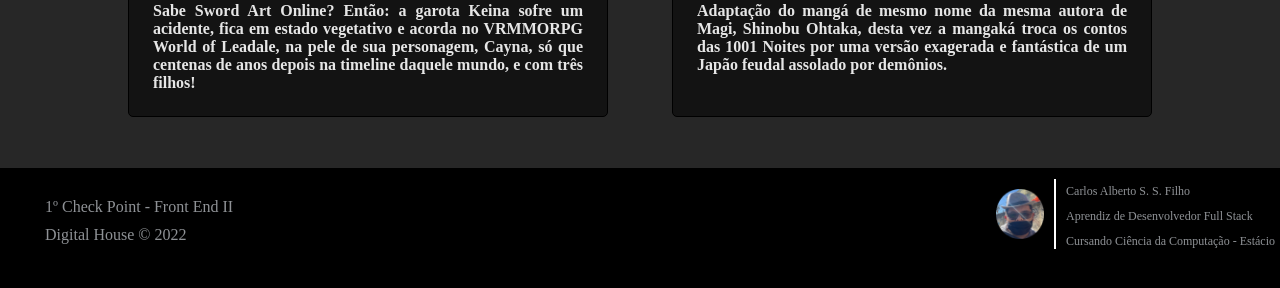
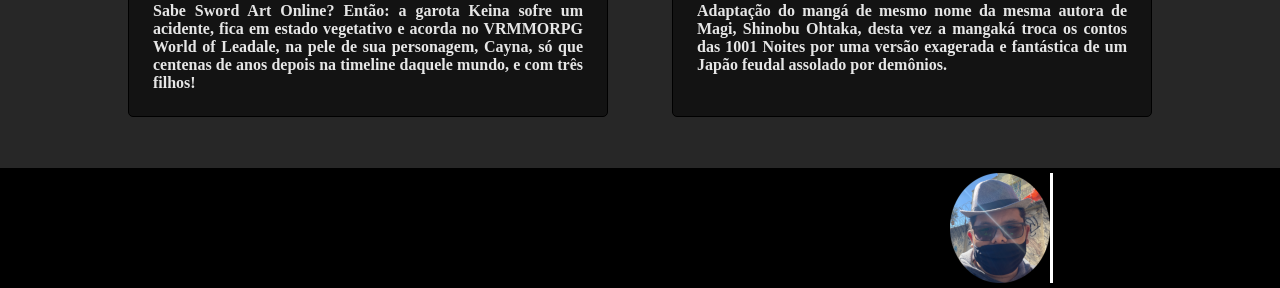
Before and after one commit to carlosalbertofilho/01CheckPoint-Front-end2, a plain HTML site: page index.html in a window 1280 px wide. Shown: the part 512-800 px from the top of the page. Drawn offline with Linux system fonts and the light colour scheme; a web font is replaced by a local one.

Commit message:
Footer adjustment position and fix duplicate post

```diff
--- a/index.html
+++ b/index.html
@@ -50,18 +50,16 @@
             </div>
         </main>
         <footer>
-            <div class="footer-esquerda">
+            <div class="footer-right">
                 <p>1º Check Point - Front End II</p>
                 <p>Digital House &copy 2022</p>
             </div>
-            <div class="footer-direita">
-                <div class="footer-sobre">
-                    <img src="assets/eu.png" alt="Carlos Alberto" />
-                    <div class="sobre-conteudo">
-                        <p>Carlos Alberto S. S. Filho</p>
-                        <p>Aprendiz de Desenvolvedor Full Stack</p>
-                        <p>Cursando Ciência da Computação - Estácio</p>
-                    </div>
+            <div class="footer-left">
+                <img src="assets/eu.png" alt="Carlos Alberto" />
+                <div>
+                    <p>Carlos Alberto S. S. Filho</p>
+                    <p>Aprendiz de Desenvolvedor Full Stack</p>
+                    <p>Cursando Ciência da Computação - Estácio</p>
                 </div>
             </div>
         </footer>
--- a/main.js
+++ b/main.js
@@ -63,6 +63,7 @@
     containerReference.className="posts";
     formNewPostReference.className="hidden";
     console.log(posts);
+    containerReference.innerHTML = "";
     renderPosts(posts);
   });
 };
--- a/style.css
+++ b/style.css
@@ -101,7 +101,6 @@
   color: rgb(230, 230, 230);
 }
 
-
 .addNewPost {
     display: flex;
     flex-wrap: wrap;
@@ -172,50 +171,35 @@
 footer {
     background-color: black;
     grid-area: footer;
-    position: sticky;
-    bottom: 0;
-    height: 15vh;
+    display: flex;
+    flex-wrap: wrap;
+    justify-content: space-between;
 }
 
-.footer-esquerda {
-    text-align: left;
-    padding: 25px 40px 5px 40px;
-    display: inline-block;
+.footer-right p {
+    margin: 1em;
+    padding: 1em 1em 0;
 }
 
-.footer-esquerda p {
-    color: #8f9296;
-    font-size: 16px;
-    margin: 0;
-    padding: 5px;
+.footer-left {
+    display: flex;
+    flex-wrap: wrap;
+    justify-content: space-between;
 }
-
-.footer-direita {
-    float: right;
-    margin-top: 6px;
-    max-width: 50%;
-}
-
-.footer-sobre {
-    display: flex;
-    font-size: 12px;
-    color: #8f9296;
-}
-
-.footer-sobre p {
-    padding: 5px;
-}
-
-.footer-sobre img {
-    width: 70px;
-    height: 70px;
-    padding: 10px;
+.footer-left img {
     margin: 5px;
+    padding-left: 3px;
     grid-column: 1;
-    border-right: 2px;
+    border-right: 3px;
     border-right-color: white;
     border-right-style: solid;
 }
-.sobre-conteudo {
-    padding-top: 5px;
+.footer-left p {
+  margin-top: 5px;
+  padding: 0.5em;
+  padding-right: 7px;
+  font-size: 12px;
 }
+.footer-left div {
+  margin-top: 10px;
+}
```
